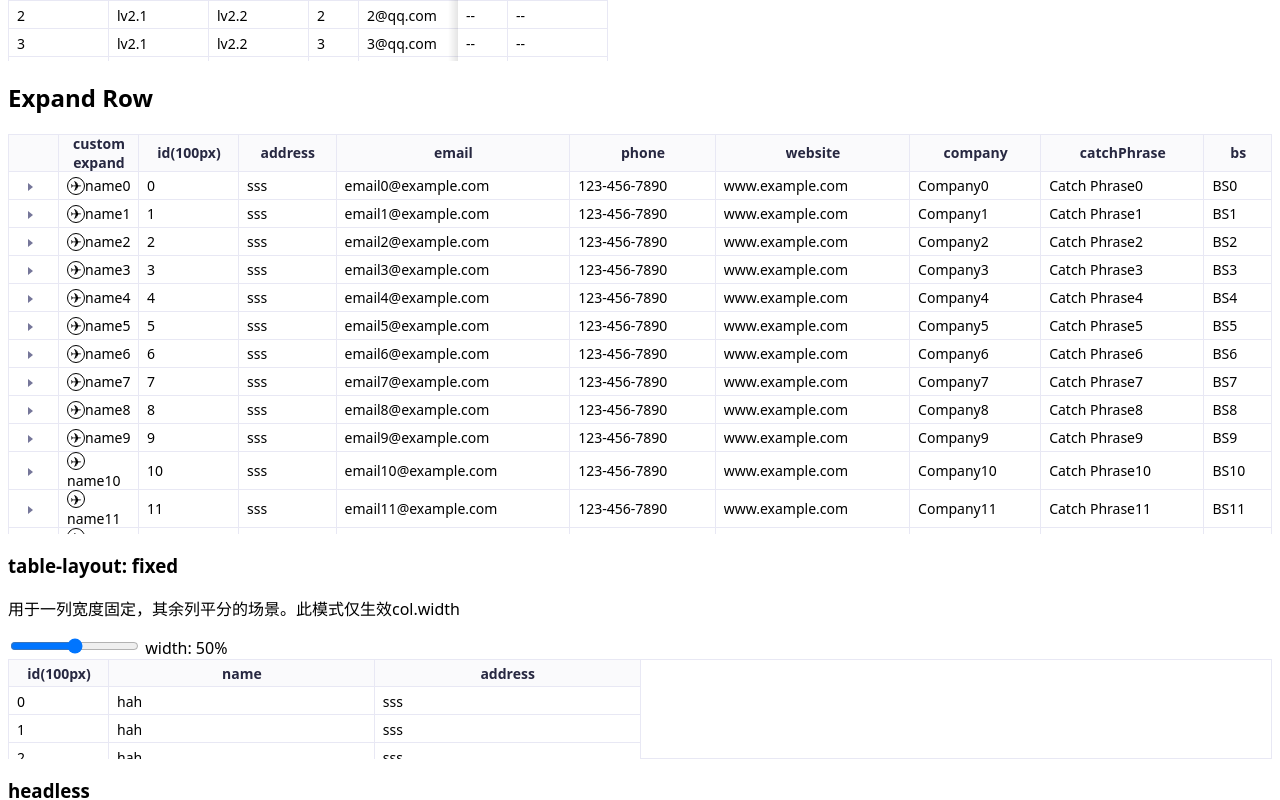
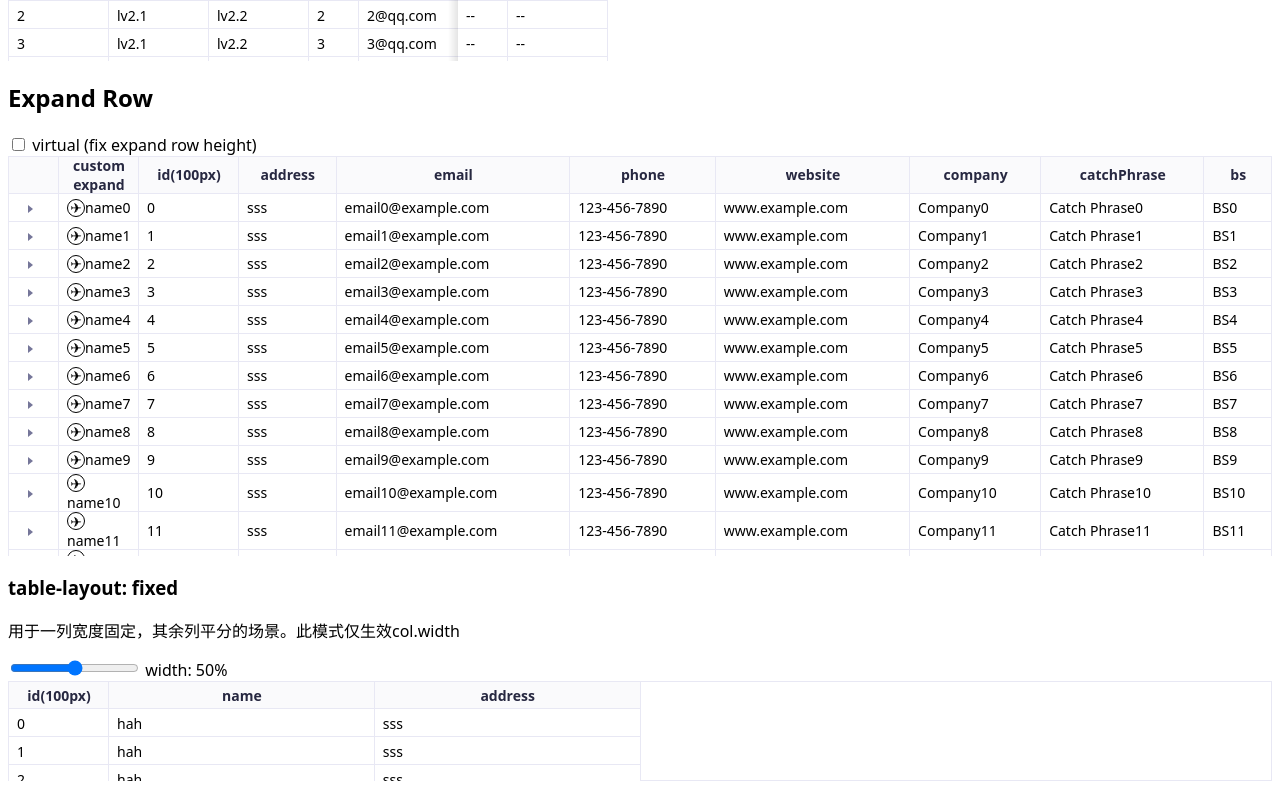
Before and after one commit to ja-plus/stk-table-vue, a Vue app: page / in a window 1280 px wide. Shown: the part 1040-1840 px from the top of the page. Built offline with nearby package versions, Linux system fonts and the light colour scheme.

Commit message:
update expand row

```diff
--- a/src/StkTable/StkTable.vue
+++ b/src/StkTable/StkTable.vue
@@ -84,7 +84,7 @@
                         @drop="onThDrop"
                         @dragover="onThDragOver"
                     >
-                        <div class="table-header-cell-wrapper" :style="`--row-span:${virtualX_on ? 1 : col.rowSpan}`">
+                        <div class="table-header-cell-wrapper" :style="{ '--row-span': virtualX_on ? 1 : col.rowSpan }">
                             <component :is="col.customHeaderCell" v-if="col.customHeaderCell" :col="col" :colIndex="colIndex" :rowIndex="rowIndex" />
                             <template v-else-if="col.type === 'seq'">
                                 <span class="table-header-title">{{ col.title }}</span>
@@ -134,6 +134,15 @@
                         hover: props.showTrHoverClass && (rowKey ? rowKeyGen(row) === currentHoverRowKey : row === currentHoverRowKey),
                         [rowClassName(row, rowIndex)]: true,
                         expanded: row?.__EXPANDED__,
+                        'expanded-row': row && (row as ExpandedRow).__EXPANDED_ROW__,
+                    }"
+                    :style="{
+                        '--row-height':
+                            row &&
+                            (row as ExpandedRow).__EXPANDED_ROW__ &&
+                            virtual_on &&
+                            props.expandConfig?.height &&
+                            props.expandConfig?.height + 'px',
                     }"
                     @click="e => onRowClick(e, row)"
                     @dblclick="e => onRowDblclick(e, row)"
@@ -143,6 +152,7 @@
                     <!--这个td用于配合虚拟滚动的th对应，防止列错位-->
                     <td v-if="virtualX_on" class="vt-x-left"></td>
                     <td v-if="row && (row as ExpandedRow).__EXPANDED_ROW__" :colspan="virtualX_columnPart.length">
+                        <!-- TODO: support wheel -->
                         <div class="table-cell-wrapper">
                             <slot name="expand" :row="(row as ExpandedRow).__EXPANDED_ROW__" :col="(row as ExpandedRow).__EXPANDED_COL__">
                                 {{ (row as ExpandedRow).__EXPANDED_ROW__?.[(row as ExpandedRow).__EXPANDED_COL__.dataIndex] ?? '' }}
@@ -179,6 +189,7 @@
                             <component
                                 :is="col.customCell"
                                 v-if="col.customCell"
+                                class="table-cell-wrapper"
                                 :col="col"
                                 :row="row"
                                 :rowIndex="rowIndex"
@@ -186,7 +197,12 @@
                                 :cellValue="row?.[col.dataIndex]"
                                 :expanded="row?.__EXPANDED__ || null"
                             />
-                            <div v-else class="table-cell-wrapper" :title="col.type !== 'seq' ? row?.[col.dataIndex] : ''">
+                            <div
+                                v-else
+                                class="table-cell-wrapper"
+                                :class="{ 'expanded-cell-wrapper': col.type === 'expand' }"
+                                :title="col.type !== 'seq' ? row?.[col.dataIndex] : ''"
+                            >
                                 <template v-if="col.type === 'seq'">
                                     {{ (props.seqConfig.startIndex || 0) + rowIndex + 1 }}
                                 </template>
@@ -216,6 +232,7 @@
 import { CSSProperties, computed, nextTick, onMounted, ref, shallowRef, toRaw, watch } from 'vue';
 import { DEFAULT_ROW_HEIGHT, IS_LEGACY_MODE, DEFAULT_SMOOTH_SCROLL, EXPANDED_ROW_KEY_PREFIX } from './const';
 import {
+    ExpandConfig,
     ExpandedRow,
     HighlightConfig,
     Order,
@@ -348,6 +365,10 @@ const props = withDefaults(
         highlightConfig?: HighlightConfig;
         /** 序号列配置 */
         seqConfig?: SeqConfig;
+        /** 展开行配置 */
+        expandConfig?: {
+            height?: number;
+        };
         /**
          * 固定头，固定列实现方式。(非响应式)
          *
@@ -409,6 +430,7 @@ const props = withDefaults(
         hideHeaderTitle: false,
         highlightConfig: () => ({}),
         seqConfig: () => ({}),
+        expandConfig: () => ({}),
         cellFixedMode: 'sticky',
         smoothScroll: DEFAULT_SMOOTH_SCROLL,
     },
--- a/src/StkTable/style.less
+++ b/src/StkTable/style.less
@@ -221,6 +221,10 @@
         .expand-cell .table-cell-wrapper {
             white-space: nowrap;
         }
+
+        // .expanded-row .table-cell-wrapper{
+        //     overflow: auto;
+        // }
     }
 
     &.fixed-relative-mode {
@@ -353,7 +357,7 @@
         cursor: pointer;
 
         .table-cell-wrapper {
-
+            &.expanded-cell-wrapper {
                 &::before {
                     content: '';
                     display: inline-block;
@@ -364,11 +368,11 @@
                     border-top: 4px solid transparent;
                     border-bottom: 4px solid transparent;
                     transition: transform 0.2s ease;
-
                 }
 
                 >span {
                     margin-left: var(--cell-padding-x)
+                }
             }
         }
 
--- a/test/ExpandRow.vue
+++ b/test/ExpandRow.vue
@@ -2,6 +2,8 @@
 import { h, ref } from 'vue';
 import StkTable from '../src/StkTable/StkTable.vue';
 import { StkTableColumn } from '../src/StkTable/types';
+
+const virtual = ref(false);
 
 const columns = ref<StkTableColumn<any>[]>([
     { type: 'expand', dataIndex: '', width: 50, align: 'center', fixed: 'left' },
@@ -15,7 +17,7 @@ const columns = ref<StkTableColumn<any>[]>([
             if (props.expanded && props.expanded.dataIndex === 'name') {
                 className += ' custom-expand-icon-active';
             }
-            return h('div', [h('span', { className }, '✈'), h('span', props.cellValue)]);
+            return h('div', { class: 'roww' }, [h('span', { className }, '✈'), h('span', props.cellValue)]);
         },
     },
     { dataIndex: 'id', title: 'id(100px)', width: '100px' },
@@ -48,10 +50,25 @@ function handleToggleRowExpand(data) {
 <template>
     <div>
         <h2>Expand Row</h2>
-        <StkTable row-key="id" style="height: 400px" virtual :columns="columns" :data-source="data" @toggle-row-expand="handleToggleRowExpand">
+        <div>
+            <label><input v-model="virtual" type="checkbox" /> virtual (fix expand row height)</label>
+        </div>
+        <StkTable
+            row-key="id"
+            style="height: 400px"
+            :virtual="virtual"
+            :columns="columns"
+            :data-source="data"
+            :expand-config="{
+                height: 80,
+            }"
+            @toggle-row-expand="handleToggleRowExpand"
+        >
             <template #expand="{ row, col }">
-                <h4>trigger: {{ col.title || '--' }}</h4>
+                <div>trigger: {{ col.title || '--' }}</div>
                 <p>id: {{ row.id }}, phone: {{ row.phone }}</p>
+                <p>name: {{ row.name }}</p>
+                <p>website: {{ row.website }}</p>
             </template>
         </StkTable>
     </div>
```
Also changed, not shown: src/StkTable/types/index.ts (+5 -7 lines), 2 other files (tests, documents, lock files or other folders). Lines whose indentation alone changed are shown as unchanged.
